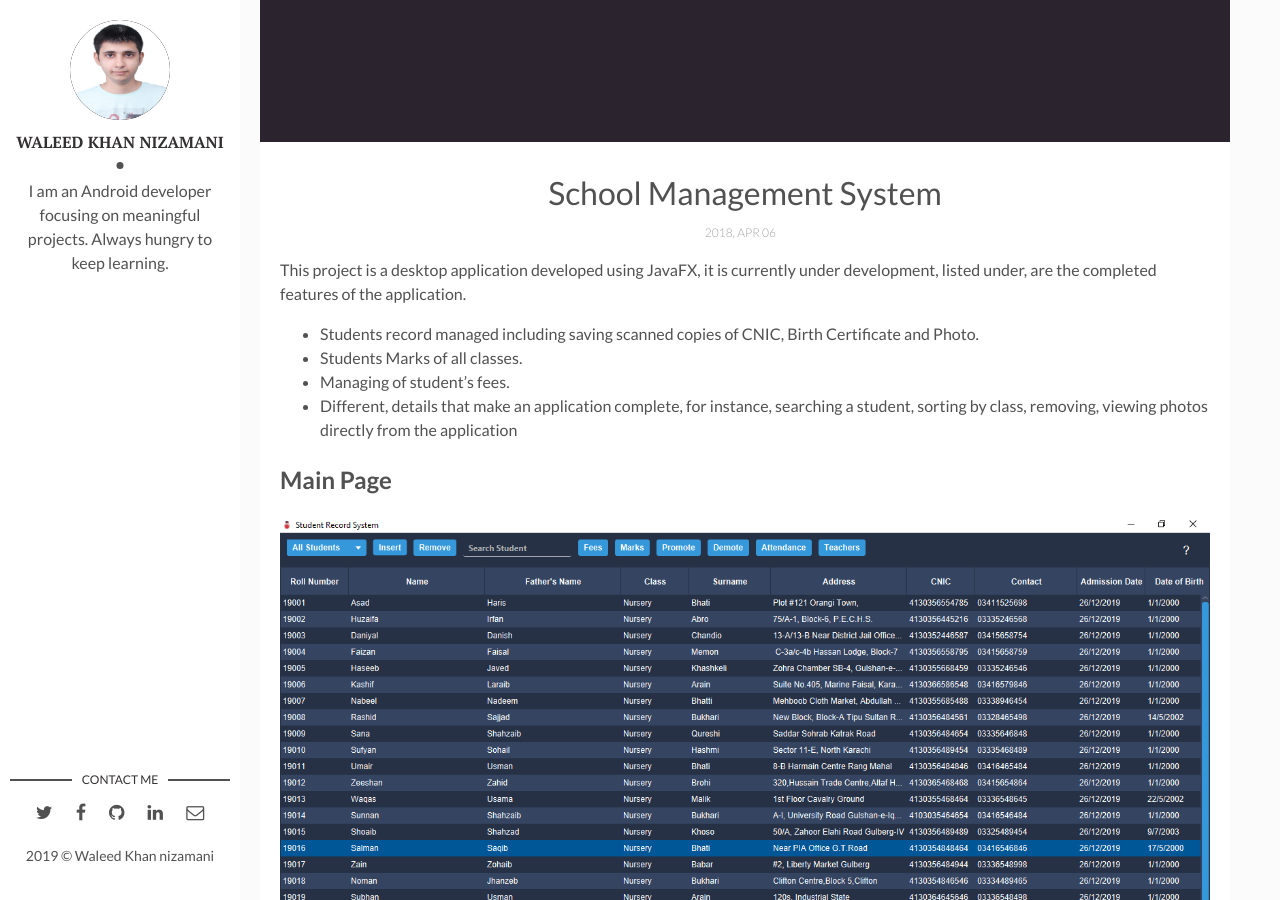
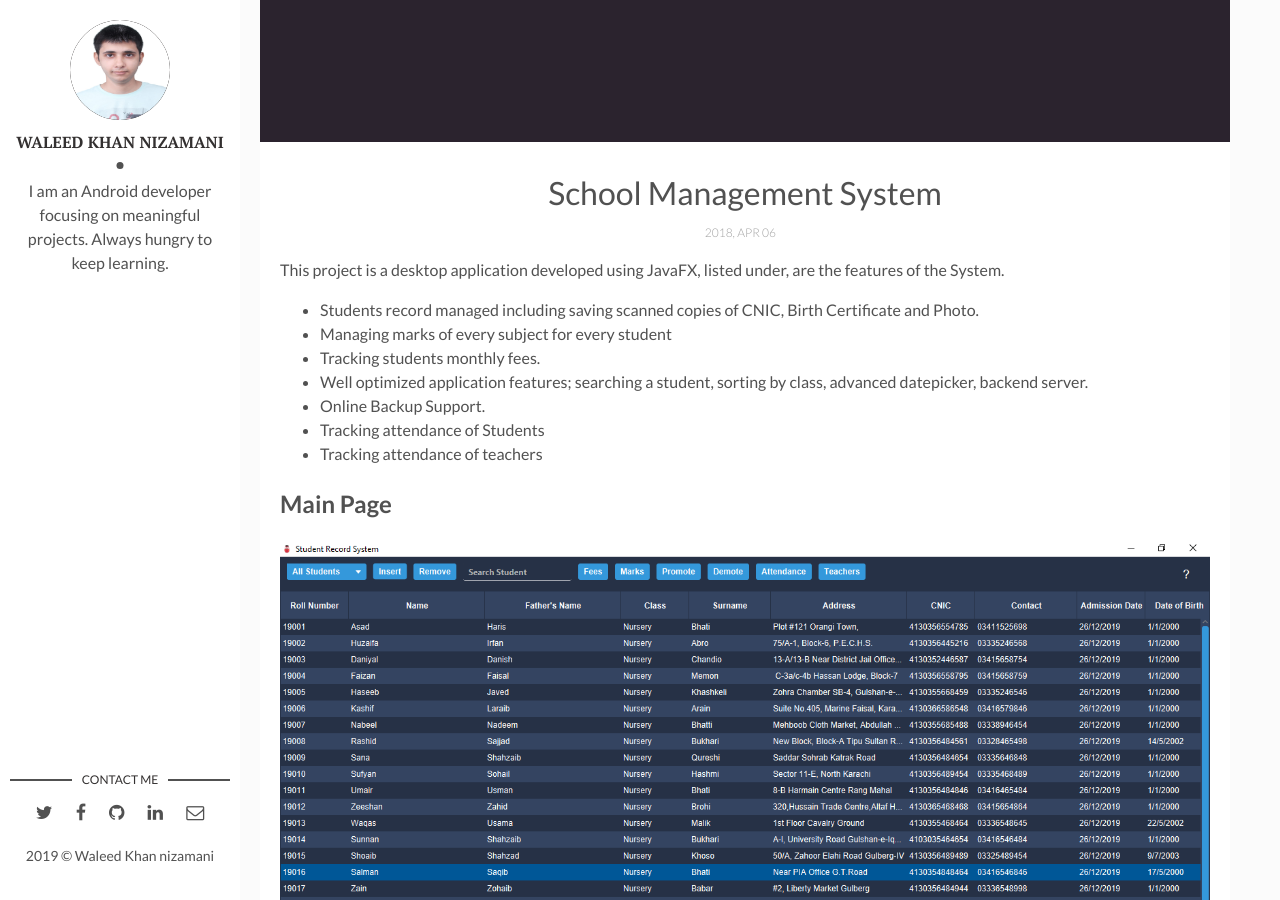
Before and after one commit to K-Rafiki/K-Rafiki, a Jekyll site: the page built from _posts/2018-04-06-SMS.markdown, in a window 1280 px wide and 900 px high, scrolled down 378 px. Built offline with Jekyll 4.4.1, drawn with Linux system fonts in a browser that asks for light colours; comment, search, counter and statistics services are not loaded; some of the changed text lies outside the part shown.

Commit message:
Update 2018-04-06-SMS.markdown

```diff
--- a/_posts/2018-04-06-SMS.markdown
+++ b/_posts/2018-04-06-SMS.markdown
@@ -6,12 +6,15 @@ description: You’ll find this post in your `_posts` directory. Go ahead and ed
 img: javafx.jpg # Add image post (optional)
 ---
 
-This project is a desktop application developed using JavaFX, it is currently under development, listed under, are the completed features of the application.
+This project is a desktop application developed using JavaFX, listed under, are the features of the System.
 
 * Students record managed including saving scanned copies of CNIC, Birth Certificate and Photo.
-* Students Marks of all classes.
-* Managing of student's fees.
-* Different, details that make an application complete, for instance, searching a student, sorting by class, removing, viewing photos directly from the application
+* Managing marks of every subject for every student
+* Tracking students monthly fees.
+* Well optimized application features; searching a student, sorting by class, advanced datepicker, backend server.
+* Online Backup Support.
+* Tracking attendance of Students
+* Tracking attendance of teachers
 
 
 ## Main Page
@@ -38,3 +41,8 @@ This project is a desktop application developed using JavaFX, it is currently un
 ## Teachers Side
 
 ![I and My friends]({{site.baseurl}}/assets/img/teachers.PNG)
+
+
+# Android app for faster and efficient managing of School
+
+The android application was developed to have efficient managing of your School.
```
